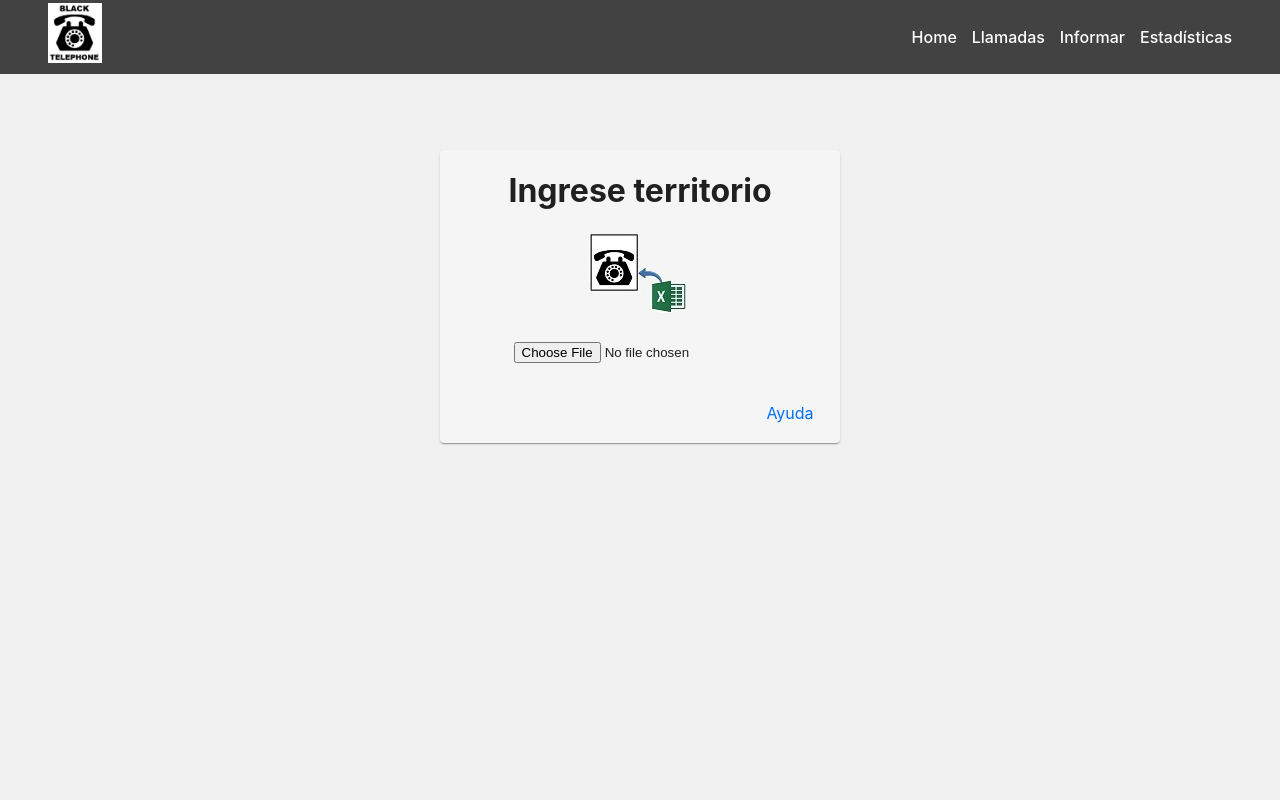
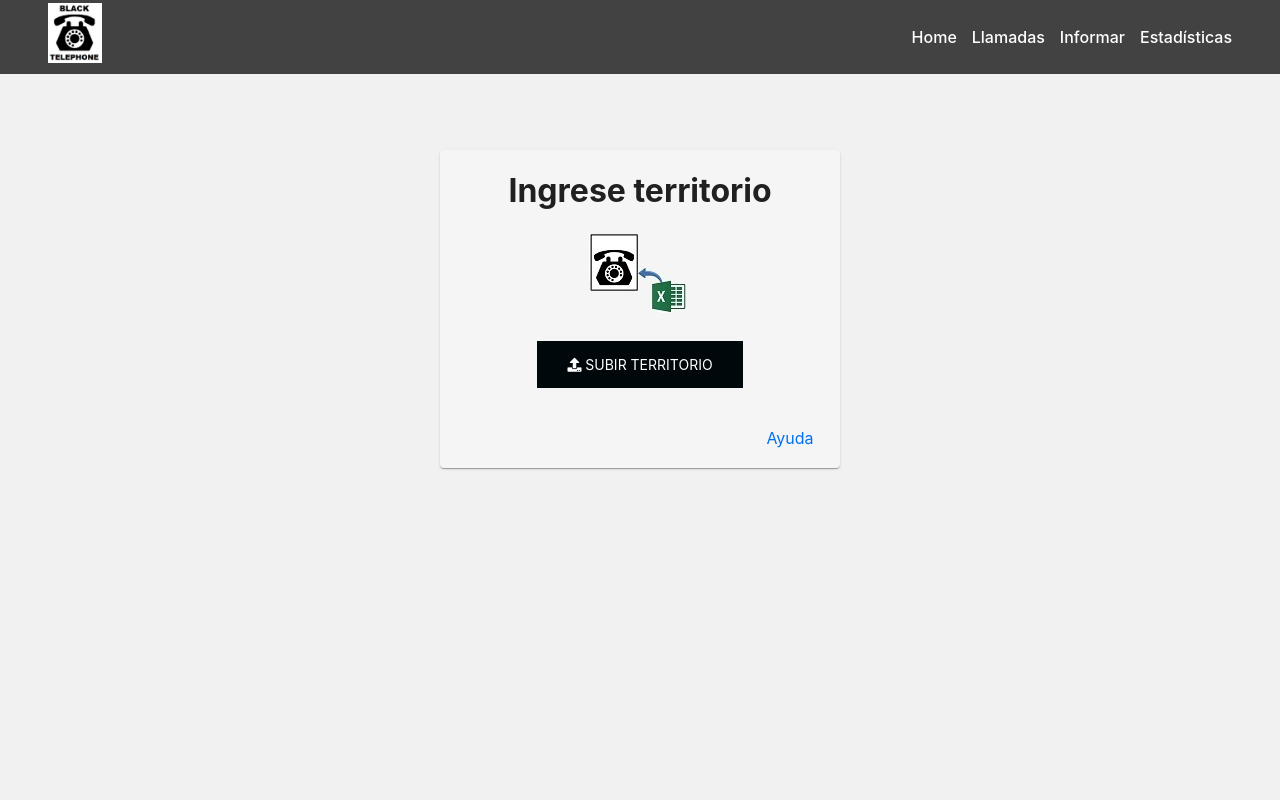
Before and after one commit to Desarrollos-Web-Urquiza/black-telephone, a React (Create React App) app: page /uploadexcel in a window 1280 px wide. Shown: the top 800 px of the page. Built offline with nearby package versions, Linux system fonts and the light colour scheme.

Commit message:
Cambiando boton del input de Llamadas

```diff
--- a/src/components/excel-to-json/uploadInput.js
+++ b/src/components/excel-to-json/uploadInput.js
@@ -296,7 +296,7 @@ const UploadInput = props => {
           { !show.value &&
 
             <div  align="center" style={{marginTop: 150}}>
-              <CardSelect style={{width: 400}}>
+              <CardSelect style={{width: 400, }}>
 
                 <h1>Ingrese territorio</h1>
 
@@ -305,8 +305,10 @@ const UploadInput = props => {
                 <br />
                 <br />
 
-                <input type="file" name="avatar"  onChange={handleOnChange.bind(this)}  accept=".xls,.xlsx,.ods,.ots,.uos,.xlt,.xlsm" />
-
+                <label className="labelInputButton">
+                <i class="fa fa-upload" /> Subir territorio
+                  <input type="file" name="avatar"  onChange={handleOnChange.bind(this)}  accept=".xls,.xlsx,.ods,.ots,.uos,.xlt,.xlsm" className="inputButton"/>
+                </label>
                 <br />
                 <br />
 
@@ -431,23 +433,11 @@ const UploadInput = props => {
 
           { show.value && <NoHouse noHouses={noHouse.value} /> /*No en casa*/}
 
-          { !show.value &&  <br />}
-          { !show.value &&  <br />}
-          { !show.value &&  <br />}
-          { !show.value &&  <br />}
-          { !show.value &&  <br />}
-          { !show.value &&  <br />}
-          { !show.value &&  <br />}
-          { !show.value &&  <br />}
-          { !show.value &&  <br />}
-          { !show.value &&  <br />}
-          { !show.value &&  <br />}
-          { !show.value &&  <br />}
-          { !show.value &&  <br />}
-          { !show.value &&  <br />}
-          { !show.value &&  <br />}
-          { !show.value &&  <br />}
-          { !show.value &&  <br />}
+          {
+            !show.value && <div>
+              <br /> <br /><br /><br /><br /><br /><br /><br /><br /><br /><br /><br /><br /><br />
+            </div>
+          }
 
           <Footer properties={props}/>
 
--- a/src/components/styles.css
+++ b/src/components/styles.css
@@ -35,3 +35,26 @@
     text-align: center;
 
 }
+
+.inputButton {
+    width: 0.1px;
+    height: 0.1px;
+    opacity: 0;
+    overflow: hidden;
+    position: absolute;
+    z-index: -1;
+}
+
+.labelInputButton {
+    font-size: 14px;
+    font-weight: 400;
+    color: #fff;
+    background-color: #01080c;
+    display: inline-block;
+    transition: all .5s;
+    cursor: pointer;
+    padding: 15px 30px !important;
+    text-transform: uppercase;
+    width: fit-content;
+    text-align: center;
+}
```
